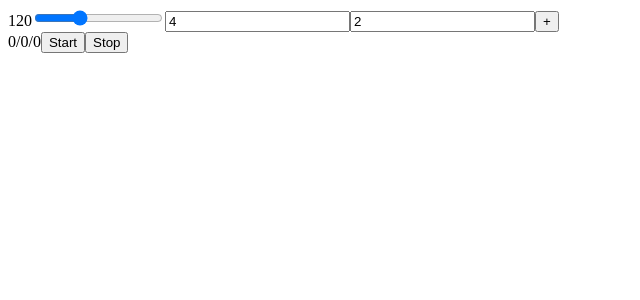
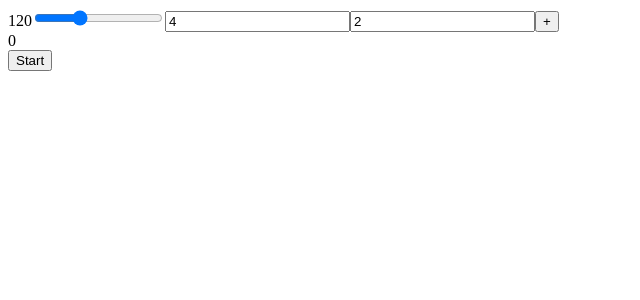
Before and after one commit to hvihvi/metronome, a React (Create React App) app: page / in a window 1280 px wide. Shown: the top 300 px of the page, without its empty margins (0-640 px from the left). Built offline with nearby package versions, Linux system fonts and the light colour scheme.

Commit message:
test playerV2

```diff
--- a/src/containers/AppLayout.js
+++ b/src/containers/AppLayout.js
@@ -1,11 +1,11 @@
 import React from "react";
-import Player from "./Player";
 import Splits from "./Splits";
+import PlayerV2 from "./PlayerV2";
 
 const AppLayout = () => (
   <div>
     <Splits />
-    <Player beatsPerMeasure={4} />
+    <PlayerV2 />
   </div>
 );
 
--- /dev/null
+++ b/src/containers/PlayerV2.js
@@ -0,0 +1,26 @@
+import React, { useState } from "react";
+import click1 from "../click1.wav";
+import click2 from "../click2.wav";
+
+// Create Audio objects with the files Webpack loaded
+const tic = new Audio(click1);
+const tac = new Audio(click2);
+
+const playTic = (clickCount, currentSplit) =>
+  clickCount % currentSplit.beatsPerMeasure === 0 ? tac.play() : tic.play();
+
+const PlayerV2 = () => {
+  const [clickCount, setClickCount] = useState(0);
+  const [playing, setPlaying] = useState(false);
+
+  const play = () => setInterval(tic.play(), 1000);
+
+  return (
+    <div>
+      <div>{clickCount}</div>
+      <button onClick={play}>{playing ? "Pause" : "Start"}</button>
+    </div>
+  );
+};
+
+export default PlayerV2;
```
